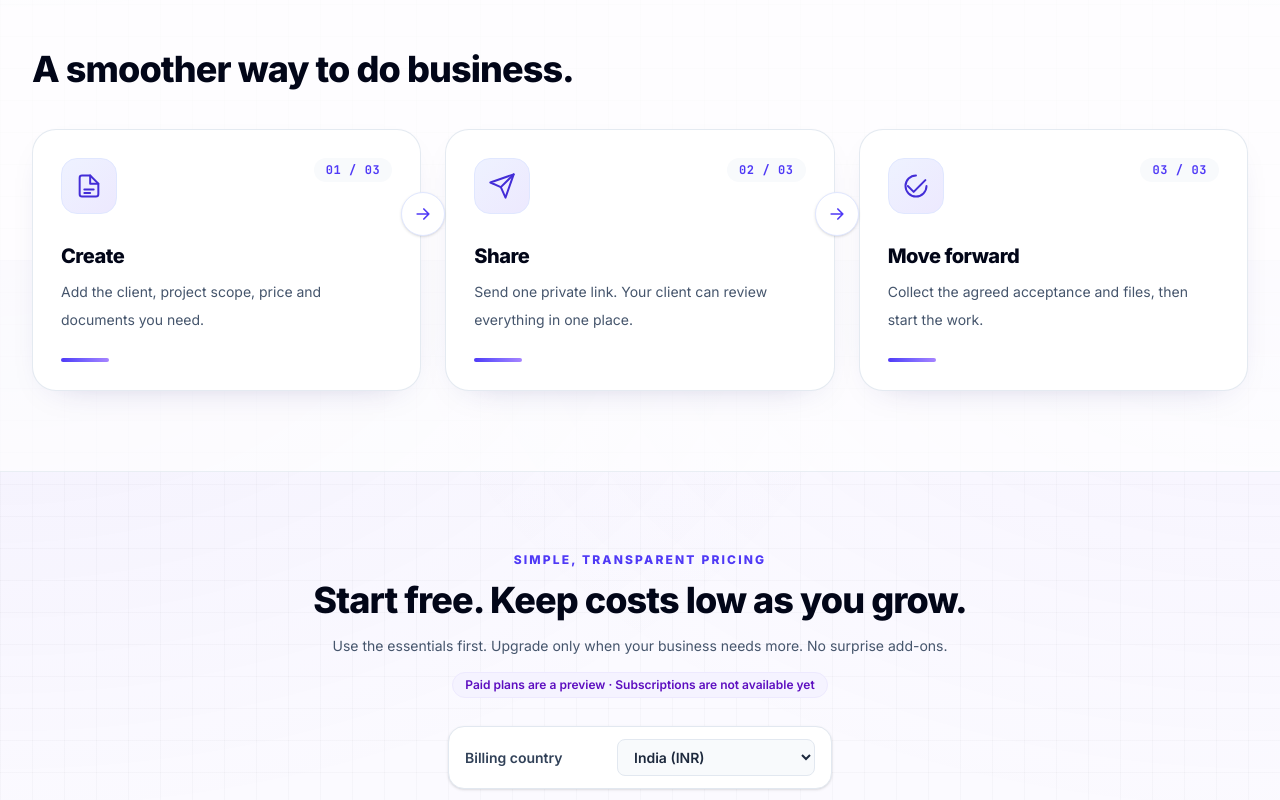
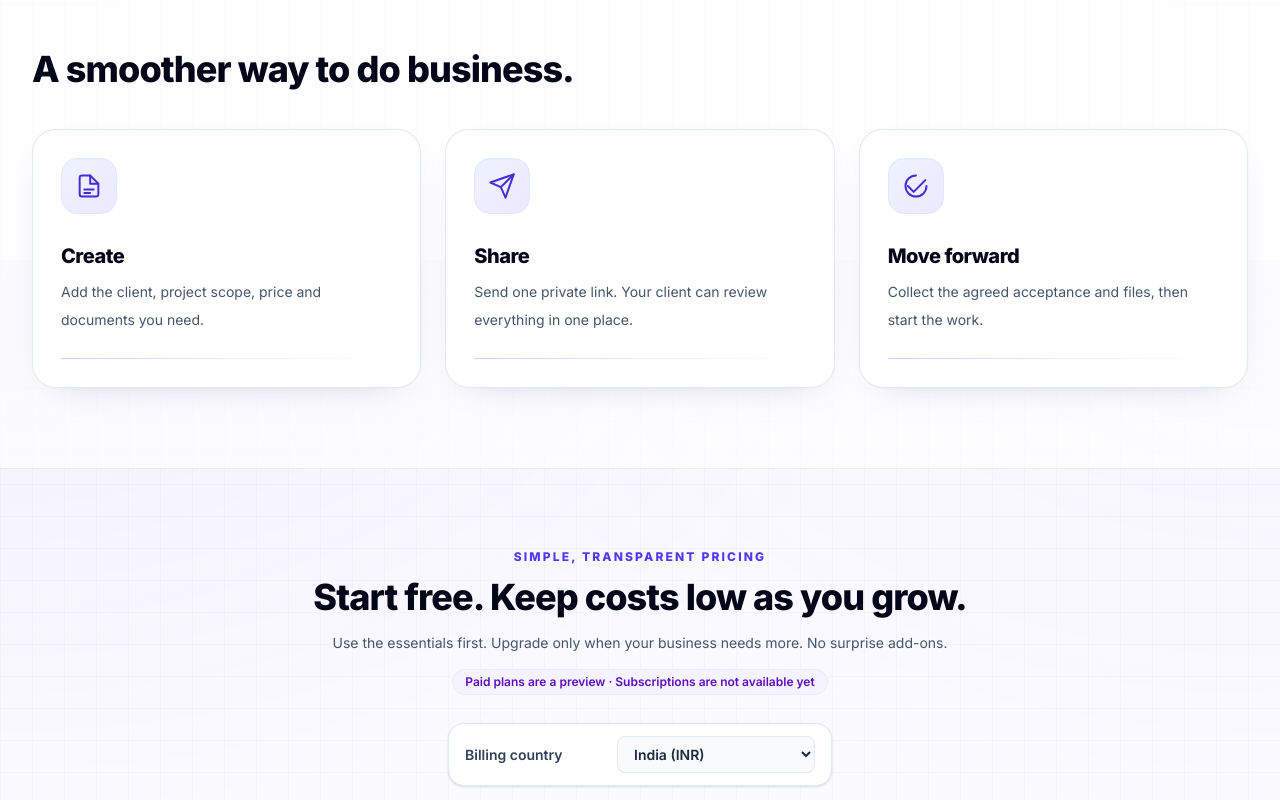
Before and after one commit to Abhay-Sharma14/signdealdocs, a Next.js app: page / in a window 1280 px wide. Shown: the part 1340-2140 px from the top of the page. Built offline with nearby package versions, Linux system fonts and the light colour scheme.

Commit message:
Remove numbered badges and arrows from how-it-works cards

```diff
--- a/components/home-page.tsx
+++ b/components/home-page.tsx
@@ -122,18 +122,12 @@ export default function HomePage() {
                         <svg aria-hidden="true" viewBox="0 0 24 24" fill="none" className="h-7 w-7" stroke="currentColor" strokeWidth="1.7" strokeLinecap="round" strokeLinejoin="round"><path d="M20 7 10 17l-5-5"/><path d="M12 3a9 9 0 1 0 9 9"/></svg>
                       )}
                     </div>
-                    <span className="rounded-full bg-slate-50 px-3 py-1 font-mono text-xs font-bold tracking-wider text-indigo-600">{step.number} / 03</span>
+
                   </div>
                   <h3 className="mt-7 text-xl font-extrabold tracking-tight text-slate-950">{step.title}</h3>
                   <p className="mt-2 max-w-sm text-sm leading-7 text-slate-600">{step.copy}</p>
-                  <div className="mt-auto pt-6">
-                    <div className="h-1 w-12 rounded-full bg-gradient-to-r from-indigo-600 to-violet-400 transition-all duration-300 group-hover:w-20" />
-                  </div>
-                  {index < 2 && (
-                    <span aria-hidden="true" className="absolute -right-[25px] top-[62px] z-10 hidden h-11 w-11 items-center justify-center rounded-full border border-indigo-100 bg-white text-indigo-600 shadow-sm md:flex">
-                      <svg viewBox="0 0 24 24" fill="none" className="h-5 w-5" stroke="currentColor" strokeWidth="2" strokeLinecap="round" strokeLinejoin="round"><path d="M5 12h14m-6-6 6 6-6 6"/></svg>
-                    </span>
-                  )}
+                  <div className="mt-auto pt-6"><div className="h-px w-full bg-gradient-to-r from-indigo-200 via-violet-100 to-transparent" /></div>
+
                 </article>
               ))}
             </div>
```
